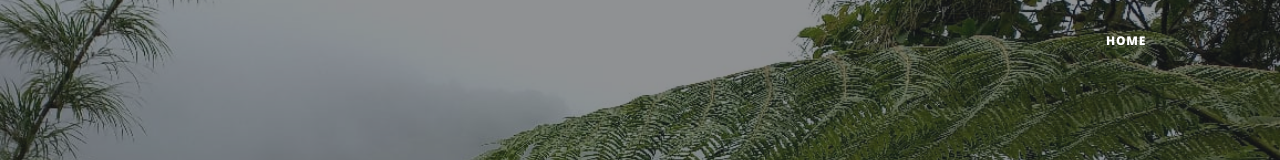
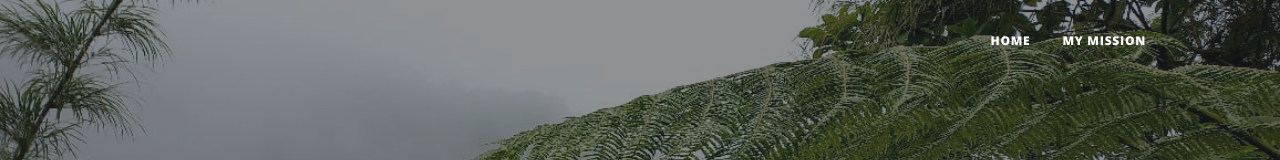
Before and after one commit to travisk9/IS201, a plain HTML site: page index.html in a window 1280 px wide. Shown: the top 160 px of the page. Drawn offline with nearby package versions, Linux system fonts and the light colour scheme.

Commit message:
Add files via upload

```diff
--- a/index.html
+++ b/index.html
@@ -27,6 +27,7 @@
                 <div class="collapse navbar-collapse" id="navbarResponsive">
                     <ul class="navbar-nav ms-auto py-4 py-lg-0">
                         <li class="nav-item"><a class="nav-link px-lg-3 py-3 py-lg-4" href="index.html">Home</a></li>
+                        <li class="nav-item"><a class="nav-link px-lg-3 py-3 py-lg-4" href="myPage.html">My Mission</a></li>
                     </ul>
                 </div>
             </div>
```
